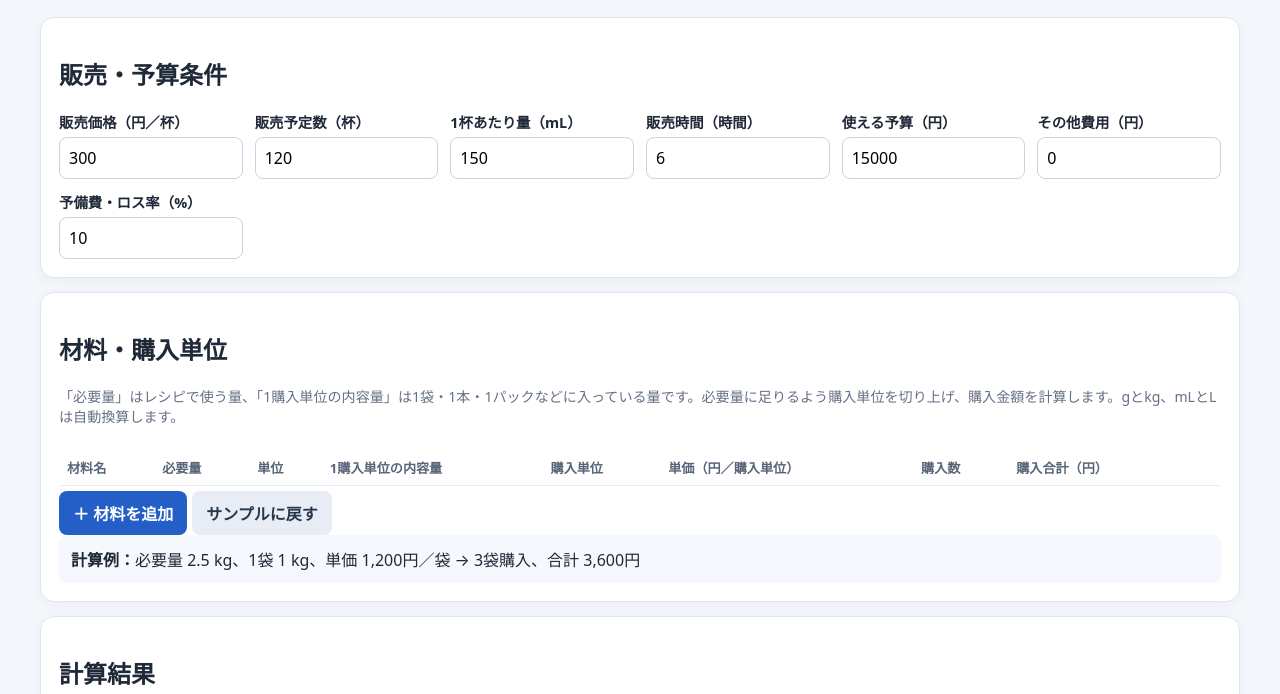
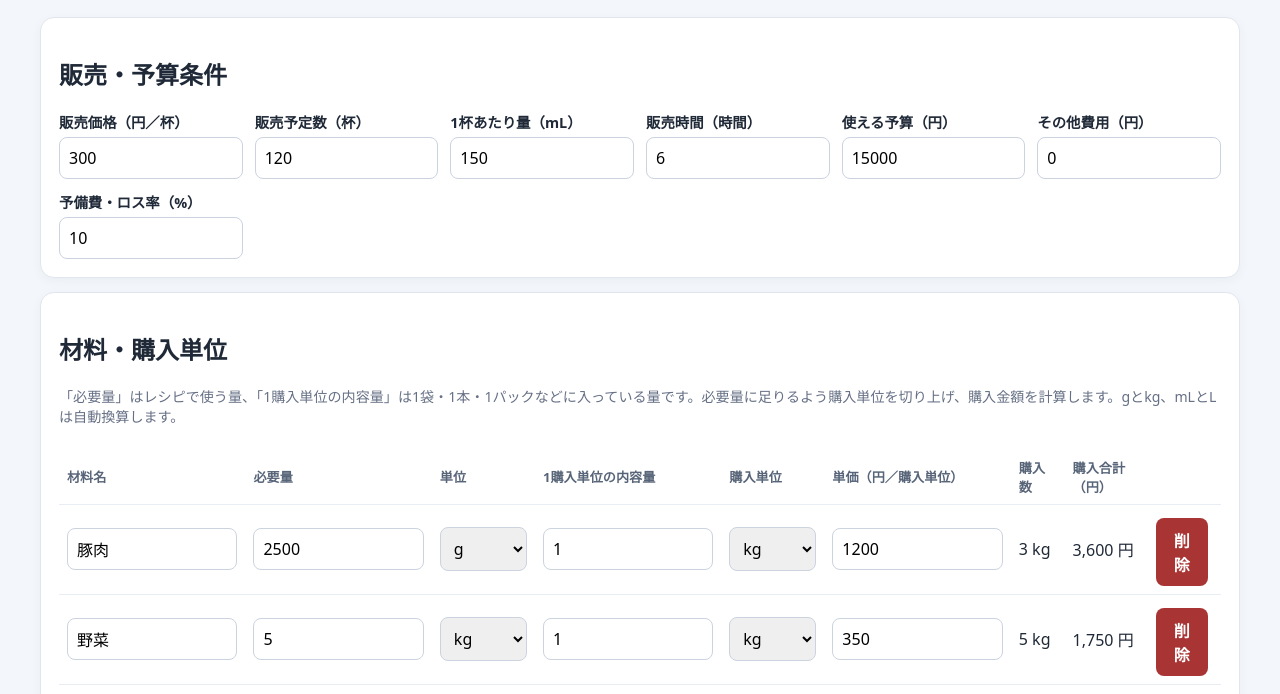
Before and after one commit to Lmdye1/Interdisciplinary-Financial-Management-Apps, a plain HTML site: page index.html in a window 1280 px wide. Shown: the part 106-800 px from the top of the page. Drawn offline with Linux system fonts and the light colour scheme.

Commit message:
Fix material addition by restoring valid JavaScript

```diff
--- a/index.html
+++ b/index.html
@@ -62,7 +62,8 @@ function addRow(item={name:'新しい材料',need:1,unit:'個',pack:1,packUnit:'
  tr.querySelector('.remove').addEventListener('click',()=>{tr.remove();calculate()});
  $('materials').appendChild(tr)
 }
-function factor(u){return ({g:1,kg:1000,mL:1,L:1000})[u]||null}\nfunction dimension(u){return ['g','kg'].includes(u)?'mass':['mL','L'].includes(u)?'volume':'count'}
+function factor(u){return ({g:1,kg:1000,mL:1,L:1000})[u]||null}
+function dimension(u){return ['g','kg'].includes(u)?'mass':['mL','L'].includes(u)?'volume':'count'}
 function rows(){return [...$('materials').rows].map(r=>{const i=r.querySelectorAll('input'),s=r.querySelectorAll('select');return {name:i[0].value,need:Math.max(0,+i[1].value||0),unit:s[0].value,pack:Math.max(0,+i[2].value||0),packUnit:s[1].value,price:Math.max(0,+i[3].value||0)}})}
 function val(id){return Math.max(0,+$(id).value||0)}
 function calculate(){
```
